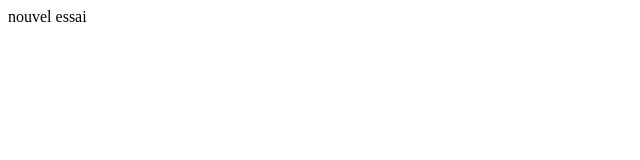
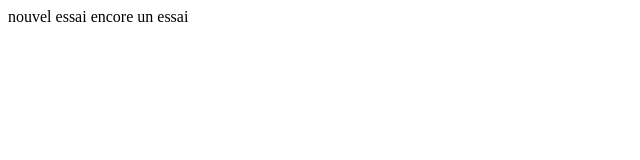
Before and after one commit to CRGONCALVES/todo-list, a plain HTML site: page index.html in a window 1280 px wide. Shown: the whole page, without its empty margins (0-640 px from the left). Drawn offline with Linux system fonts and the light colour scheme.

```diff
--- a/index.html
+++ b/index.html
@@ -1,3 +1,4 @@
 <!doctype html>
 <html>
 nouvel essai
+encore un essai
```
